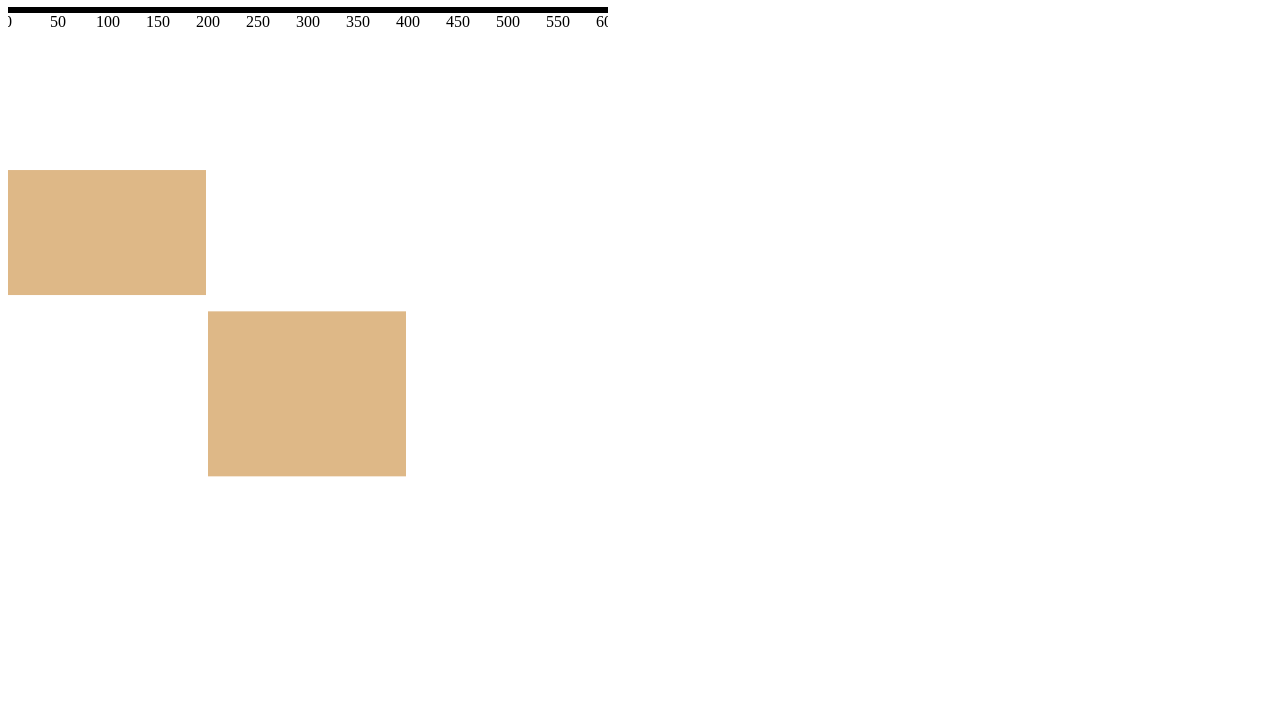
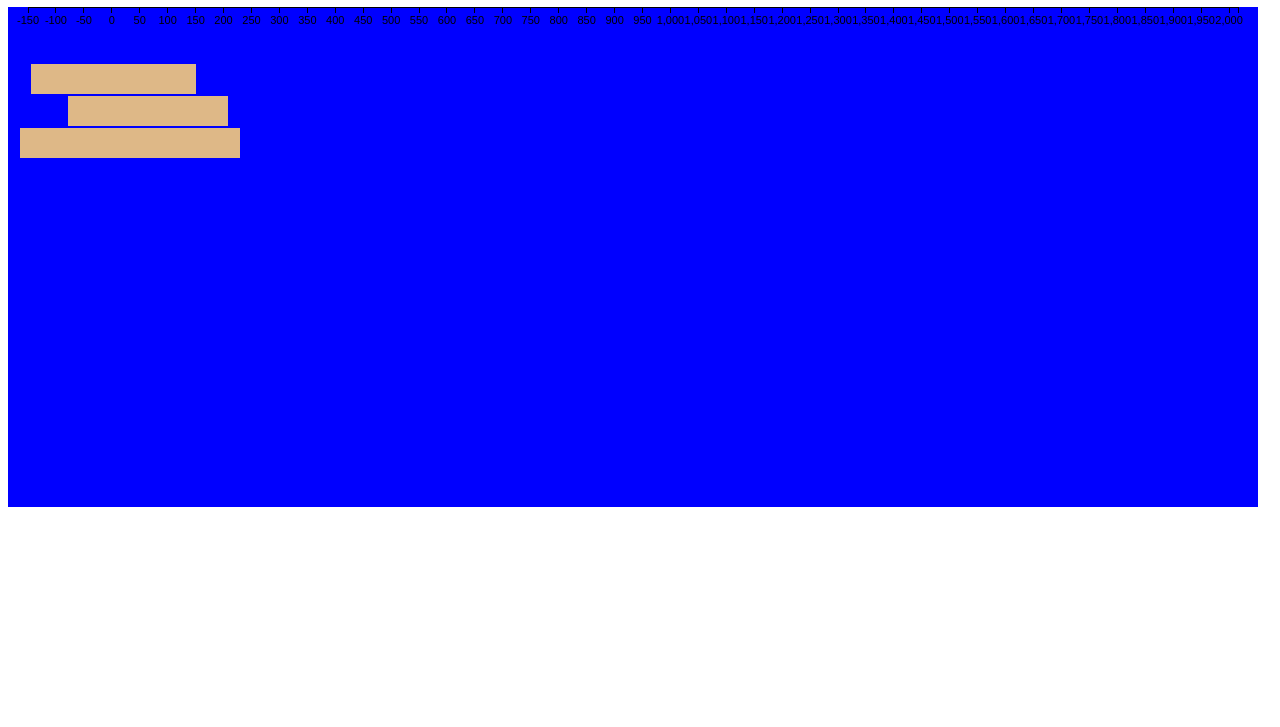
Before and after one commit to tps-80/d3Practice, a plain HTML site: page index.html in a window 1280 px wide. Shown: the part 73-800 px from the top of the page. Drawn offline with Linux system fonts and the light colour scheme.

Commit message:
fixed colors

```diff
--- a/index.html
+++ b/index.html
@@ -10,68 +10,77 @@
 
     </head>
     <body>
-        <h1>Page Loaded</h1>
+        <h1>Lifespans</h1>
         <script type="text/javascript">
-            var dataset = [ ["Lincoln",5,30],["Washington", 23,56],["Jefferson", 88, 92] ];
-            var width = 600;
+            var width = window.innerWidth - 10;
             var height = 500;
+            var barHeight = 30;
             var barPadding = 2;
+            var oldestDate = -150;
+            var currentYear = 2016;
+
+            var dataset = [ ["Lincoln",5,30],["Washington", 23,56],["Jefferson", 60, 92],["Franklin", 12,56], ["Obama", 1950, currentYear] ];
 
             var svg = d3.select("body")
                 .append("svg")
-                .attr("width", width)
-                .attr("height", height);
+                .attr("width", width-20)
+                .attr("height", height)
+            svg.append("rect")
+                .attr("width", "100%")
+                .attr("height", "100%")
+                .attr("fill", "blue");
 
 
+            /////////// axis   //////////
+
             var xScale = d3.scale.linear()
-                .domain([0, width])
-                .range([0, width]);
+                .domain([oldestDate, currentYear])
+                .range([10, width -50]);
 
             var yScale = d3.scale.linear()
                 .domain([0, d3.max(dataset, function(d) { return d[2]; })])
                 .range([0, height]);
 
-            /////////// axis   //////////
             var xAxis = d3.svg.axis()
                   .scale(xScale)
                   .orient("bottom")
-                  .ticks(5);  //Set rough # of ticks
+                  .ticks(50);  //Set rough # of ticks
 
-svg.append("g")
-    .call(d3.svg.axis()
-                .scale(xScale)
-                .orient("bottom"));
+            svg.append("g")
+                .attr("class", "axis")
+                .attr("transform", "translate(10)")
+                .call(xAxis);
+
 
             svg.selectAll("rect")
                .data(dataset)
                .enter()
                .append("rect")
-               .attr("x", function (d, i) {
-                    return i * (width/dataset.length);
+               .attr("y", function (d, i) {
+                    return 25+ i * (barHeight + barPadding);
                })
-               .attr("y", function(d) {
-                    return yScale(d[2]);
+               .attr("x", function(d) {
+                    return d[1];
                 })
-               .attr("width", width/dataset.length - barPadding)
-               .attr("height", function(d) {
+               .attr("height", barHeight)
+               .attr("width", function(d) {
                     return (d[2] - d[1]) * 5;
                })
                .attr("fill", "burlywood");
 
-            svg.selectAll("text")
-                .data(dataset)
-                .enter()
+            svg.selectAll("rect")
                 .append("text")
                 .text(function(d) {
+                    console.log("here")
                     return d[0];
                 })
-                .attr("x", function(d, i) {
-                    return i * (width / dataset.length) + (width / dataset.length - barPadding) / 2;
+               .attr("y", function (d, i) {
+                    return 5+ i * (barHeight + barPadding);
+               })
+               .attr("x", function(d) {
+                    return xScale(d[2]);
                 })
-                .attr("y", function(d) {
-                    return yScale(d[2]);
-                })
-                .attr("text-anchor", "middle");
+               .attr("fill", "black");
 
 
 
```
